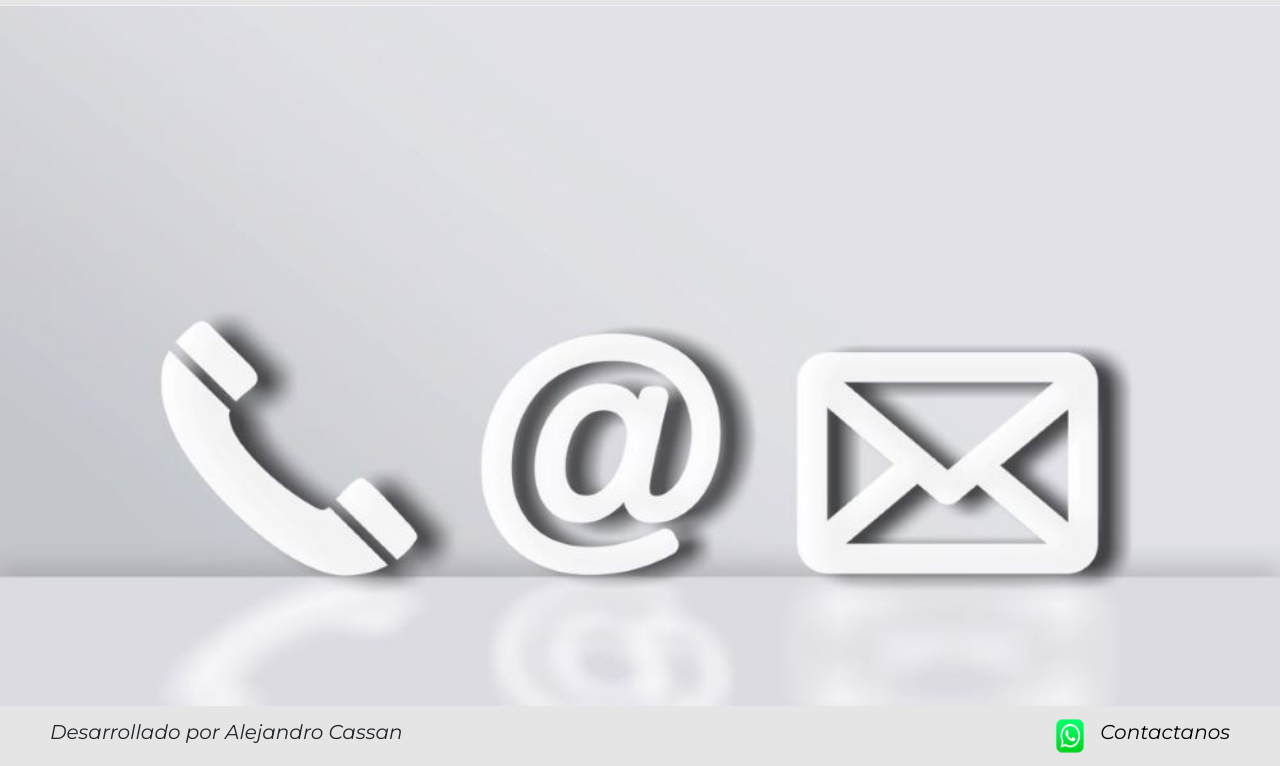
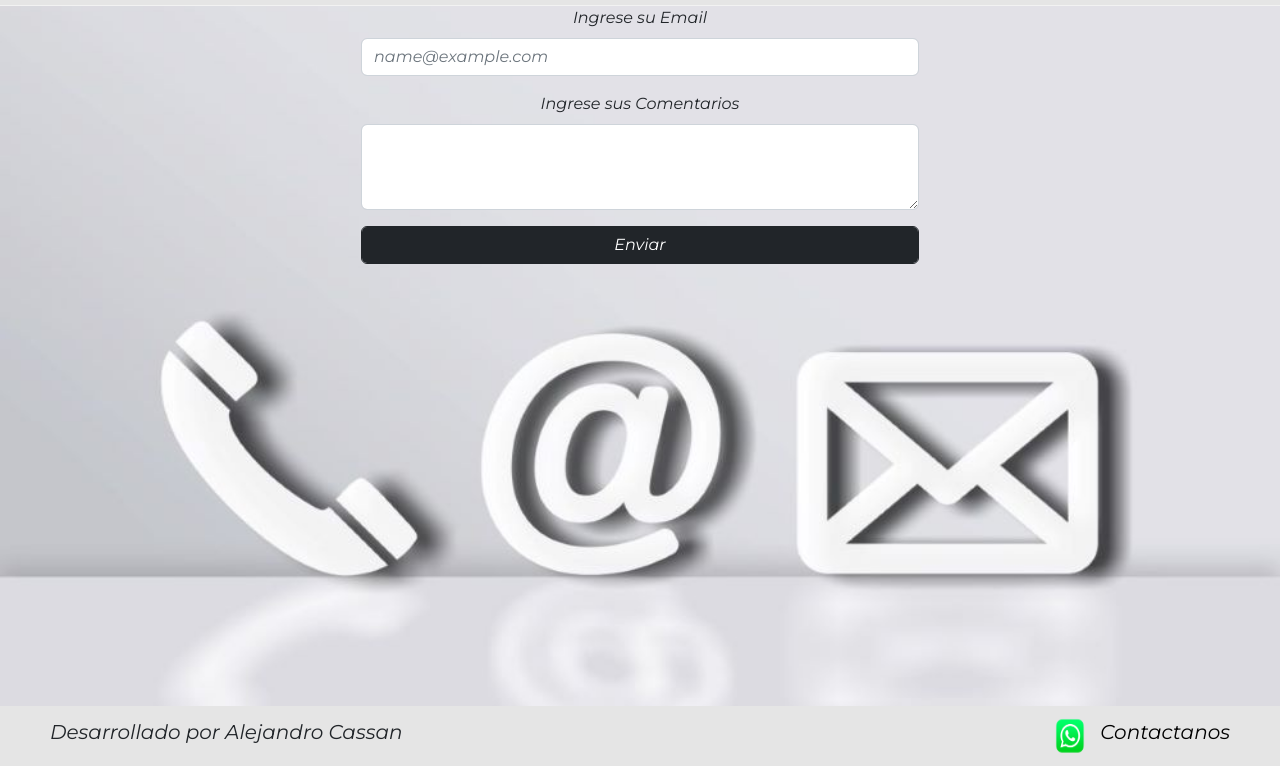
Before and after one commit to Almaylastoscas/Pagina-Almay-Desirner, a plain HTML site: page pages/contacto.html in a window 1280 px wide. Shown: the part 64-830 px from the top of the page. Drawn offline with nearby package versions, Linux system fonts and the light colour scheme.

Commit message:
Agregando contacto form de boostrap

```diff
--- a/pages/contacto.html
+++ b/pages/contacto.html
@@ -67,7 +67,39 @@
       </div>
       <!-----------------------------------------Formulario------------------------------------------------------>
       <!----------------------Aplicado componentes de boostrap y maquetado con flexbox de boostrap----------------->
-      <section class="sectionContacto"></section>
+      <section class="sectionContacto">
+        <form class="container">
+          <div class="mb-3 d-flex align-items-center flex-column">
+            <label for="exampleFormControlInput1" class="form-label"
+              >Ingrese su Email</label
+            >
+            <input
+              type="email"
+              class="form-control w-50"
+              id="exampleFormControlInput1"
+              placeholder="name@example.com"
+            />
+          </div>
+          <div class="mb-3 d-flex align-items-center flex-column">
+            <label for="exampleFormControlTextarea1" class="form-label"
+              >Ingrese sus Comentarios</label
+            >
+            <textarea
+              class="form-control w-50"
+              id="exampleFormControlTextarea1"
+              rows="3"
+            ></textarea>
+          </div>
+          <div class="d-flex align-items-center flex-column">
+            <button
+              type="submit"
+              class="botonContacto btn btn-dark align-items-center form-control w-50"
+            >
+              Enviar
+            </button>
+          </div>
+        </form>
+      </section>
       <!---------------------------Footer agregar iconos ms adelante--------------------------------------------->
       <footer class="footer margen-interno">
         <nav class="pie">
```
